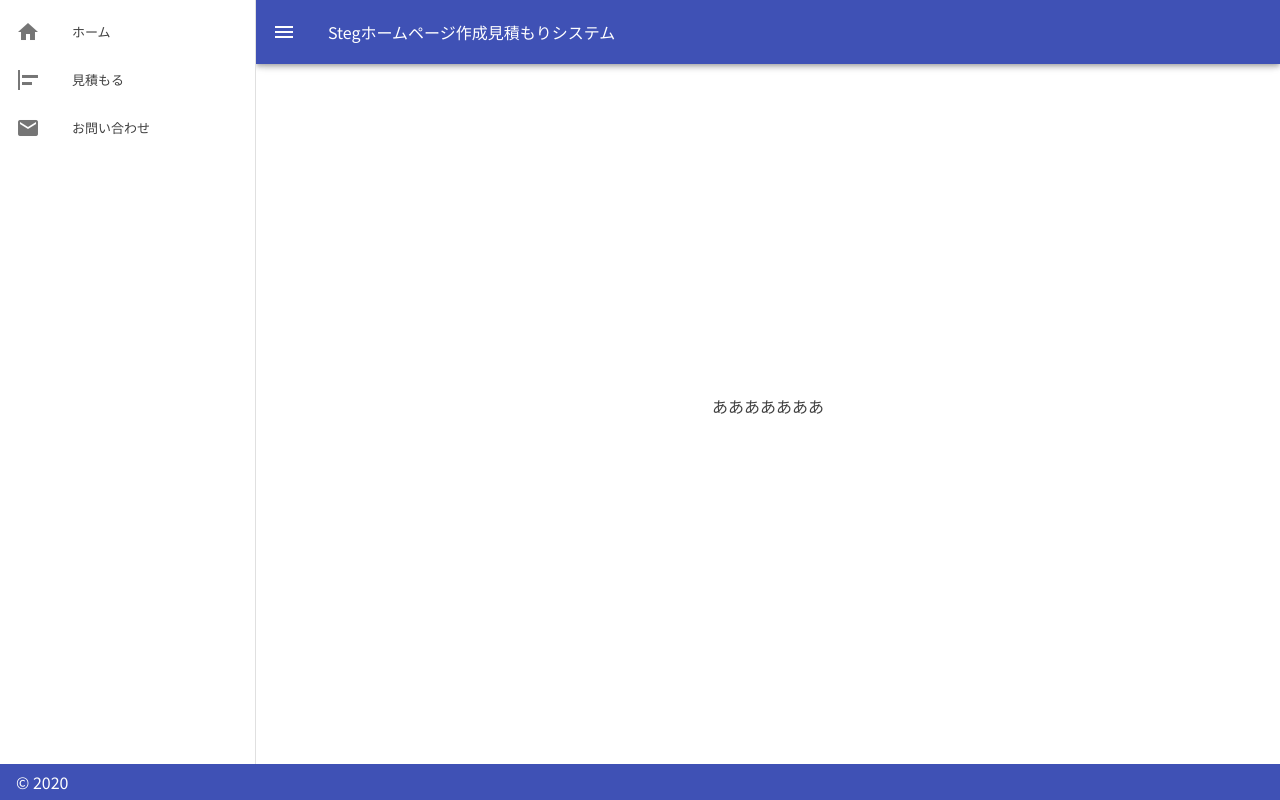
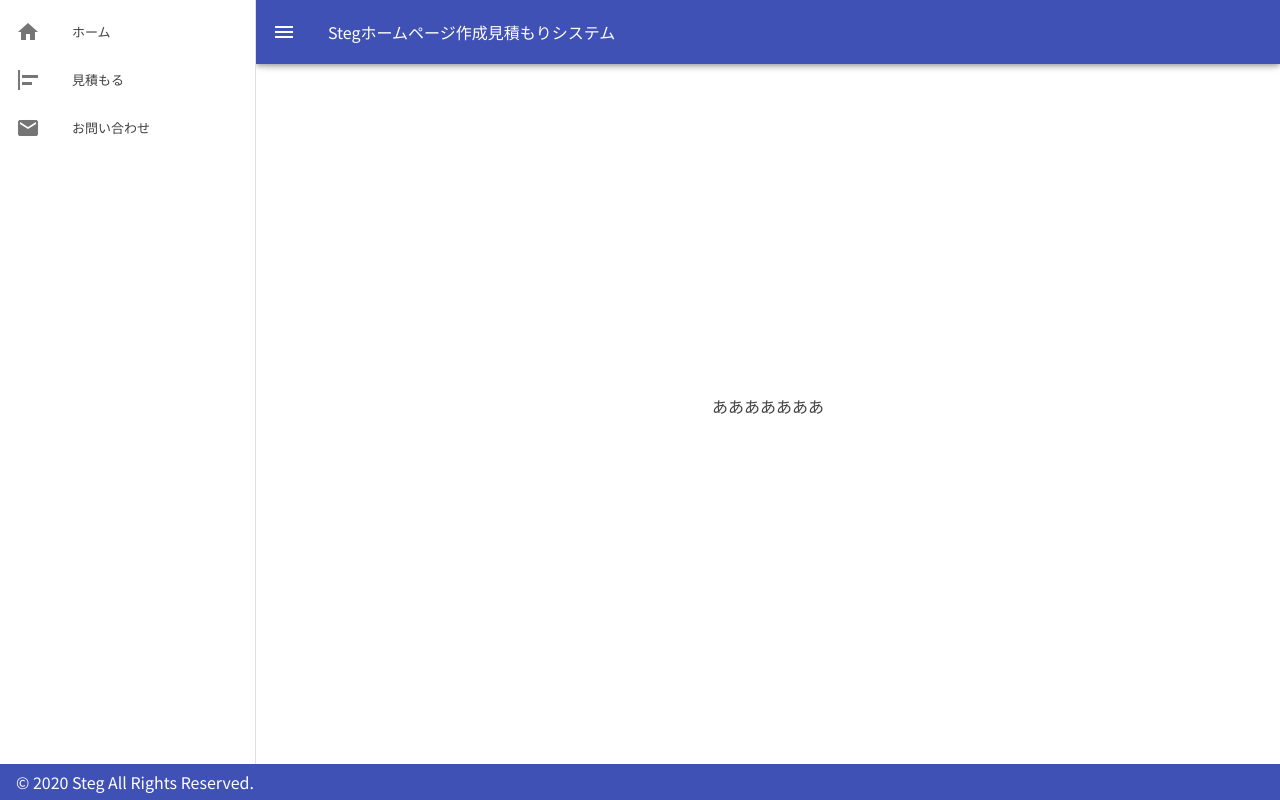
Before and after one commit to project-steg/Quote, a Nuxt app: page / in a window 1280 px wide. Built offline with nearby package versions, Linux system fonts and the light colour scheme.

Commit message:
[add]copyright

```diff
--- a/pages/index.vue
+++ b/pages/index.vue
@@ -66,7 +66,7 @@
       color="indigo"
       app
     >
-      <span class="white--text">&copy; {{ new Date().getFullYear() }}</span>
+      <span class="white--text">&copy; {{ new Date().getFullYear() }} Steg All Rights Reserved.</span>
     </v-footer>
   </v-app>
 </template>
```
